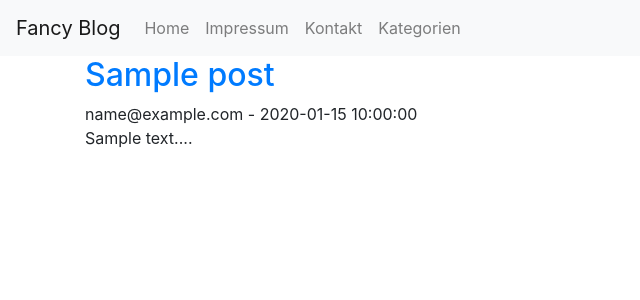
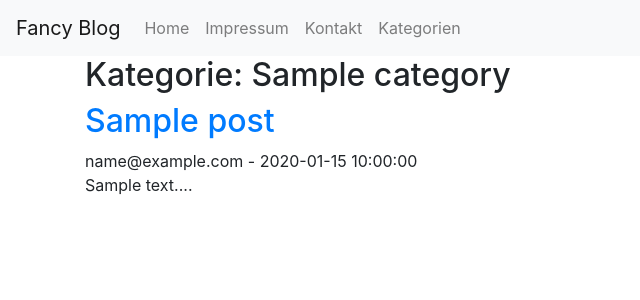
Before and after one commit to derhofbauer/sae-wdd918, a PHP site: page /index.php?page=category&category_id=1 in a window 1280 px wide. Shown: the top 300 px of the page, without its empty margins (0-640 px from the left). Run offline with PHP 8.4, Linux system fonts and the light colour scheme; tables that the repository leaves empty hold one stand-in row (values such as "Sample post").

Commit message:
[FEATURE] add category entries list
Signed-off-by: Alexander Hofbauer <hofbauer.alexander@gmail.com>

```diff
--- a/blog/index.php
+++ b/blog/index.php
@@ -23,6 +23,9 @@ if (isset($_GET['page'])) {
         case 'post':
             require_once 'views/templates/post.detail.php';
             break; // break ist sehr wichtig, weil sonst der nächste Case aufgerufen wird
+        case 'category':
+            require_once 'views/templates/category.php';
+            break;
         case 'home':
             // hier verwenden wir kein break, damit das selbe passiert wie im "default" case
         default:
--- /dev/null
+++ b/blog/views/templates/category.php
@@ -0,0 +1,24 @@
+<?php
+
+/** Liste aller Posts in einer Kategorie */
+
+if (!isset($_GET['category_id'])) {
+    require_once __DIR__ . '/../partials/404.php';
+} else {
+    $categoryId = $_GET['category_id'];
+
+    // Posts einer Kategorie abfragen
+    $result_posts = mysqli_query($link, "SELECT posts.*, users.email FROM posts JOIN categories_posts_mm ON posts.id = categories_posts_mm.post_id JOIN users ON users.id = posts.user_id WHERE categories_posts_mm.category_id = $categoryId");
+
+    // einzelne Kategorie abfragen
+    $result_category = mysqli_query($link, "SELECT * FROM categories WHERE id = $categoryId");
+    $category = mysqli_fetch_assoc($result_category); // es kann aus dem obigen Query nur max. 1 Datensatz zurück kommen, wir brauchen also keine while-Schleife
+
+    $category_title = $category['title'];
+    echo "<h2>Kategorie: $category_title</h2>";
+
+    while ($row = mysqli_fetch_assoc($result_posts)) {
+        extract($row);
+        require __DIR__. "/../partials/post.php";
+    }
+}
```
